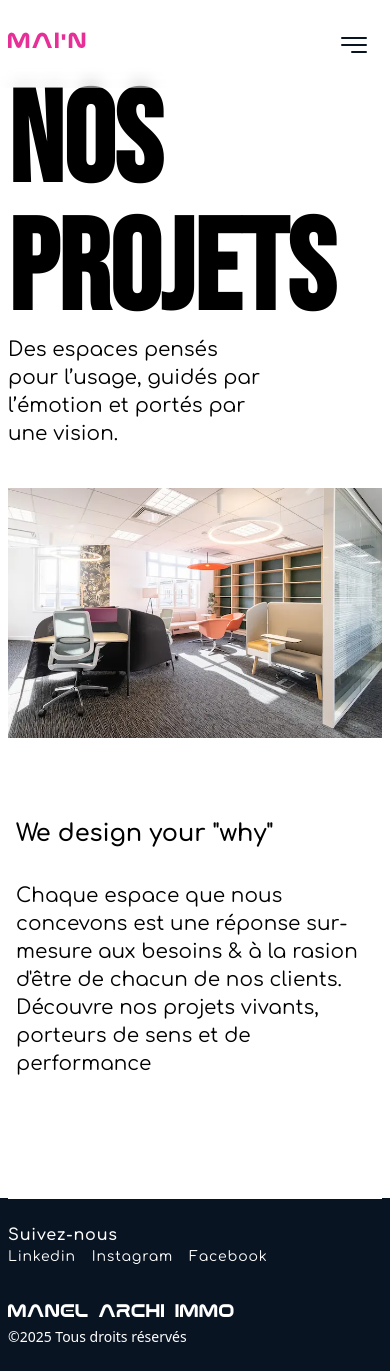
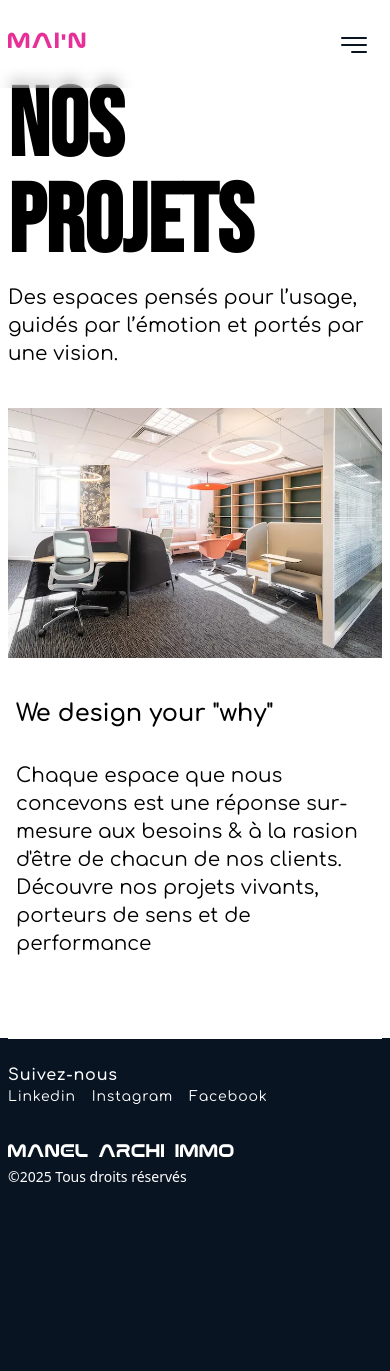
Before and after one commit to Moufid-sgh/archi, a React (Vite) app: page /projets in a window 390 px wide. After the commit the page ends 1211 px from the top, so only its background shows below. Built offline with nearby package versions, Linux system fonts and the light colour scheme.

Commit message:
fix title

```diff
--- a/src/components/BeforeServiceSlide.jsx
+++ b/src/components/BeforeServiceSlide.jsx
@@ -22,11 +22,11 @@ const BeforeServiceSlide = () => {
                 return gsap.from(self.chars, {
                     duration: 1,
                     ease: "sine.inOut",
-                    yPercent: 150,
+                    yPercent: 170,
                     stagger: 0.02,
                     scrollTrigger: {
                         trigger: BeforeServiceRef.current,
-                        start: 'center 80%',
+                        start: 'center 85%',
                         end: 'bottom center',
                         toggleActions: 'play none none none',
                         once: true,
@@ -40,7 +40,7 @@ const BeforeServiceSlide = () => {
 
     return (
         <div ref={BeforeServiceRef} className='h-fit flex flex-col px-2 lg:px-8 py-8'>
-            <p className='BebasNeue text-6xl lg:text-8xl text-center '>
+            <p className='BebasNeue text-5xl lg:text-8xl text-center '>
                 MAI’N votre partenaire expert pour l’aménagement de vos bureaux
             </p>
 
--- a/src/components/projets/FirstSection.jsx
+++ b/src/components/projets/FirstSection.jsx
@@ -8,8 +8,6 @@ import mainImg from '/projets-main.webp'
 const FirstSection = () => {
 
     const firstSectionRef = useRef(null)
-    const titleRef = useRef(null);
-    const subtitleRef = useRef(null);
     const imgContainerRef = useRef(null);
     const imgRef = useRef(null);
 
@@ -20,26 +18,8 @@ const FirstSection = () => {
         tl.from(imgContainerRef.current, 1, { yPercent: -100, autoAlpha: 0 })
             .from(imgRef.current, 1, { yPercent: 100, scale: 1.3, delay: -1 })
 
-        //for title
-        // gsap.from(titleRef.current, { y: 100, autoAlpha: 0, ease: 'power2.out', duration: 0.6 })
-
-        // new SplitText(subtitleRef.current, {
-        //     type: "lines",
-        //     autoSplit: true,
-        //     onSplit: (self) => {
-        //         return gsap.from(self.lines, {
-        //             y: 100,
-        //             autoAlpha: 0,
-        //             stagger: 0.05,
-        //             delay: 0.2,
-        //             ease: 'power2.out',
-        //             duration: 0.8
-        //         });
-        //     }
-        // });
-
-        //  new SplitText(".anim", { type: "lines", linesClass: "lineParent" });
-        new SplitText(".anim", {
+        //for text
+        new SplitText("p", {
             type: "lines",
             mask: "lines",
             autoSplit: true,
@@ -58,23 +38,23 @@ const FirstSection = () => {
 
 
     return (
-        <div ref={firstSectionRef} className='bg-white text-black min-h-screen lg:flex flex-col items-center'>
+        <div className='bg-white text-black min-h-screen lg:flex flex-col items-center'>
 
-            <div className='md:flex items-center justify-between w-full mt-20 md:mt-40'>
-                <div className='mb-10 md:mb-0 lg:w-1/2'>
-                    {/* <div className='overflow-hidden'> */}
-                        <p  className="anim text-9xl font-semibold BebasNeue">NOS PROJETS</p>
-                    {/* </div> */}
-                    {/* <div className='overflow-hidden'> */}
-                        <p  className='anim text-xl pr-28'>Des espaces pensés pour l’usage, guidés par l’émotion et portés par une vision.</p>
-                    {/* </div> */}
+            <div ref={firstSectionRef} className='lg:flex items-center justify-between w-full mt-20 md:mt-40'>
+                <div className='mb-10 lg:mb-0 lg:w-1/2'>
+                    <p className="text-8xl lg:text-9xl font-semibold BebasNeue mb-3">
+                        NOS PROJETS
+                    </p>
+                    <p className='text-xl lg:pr-28'>
+                        Des espaces pensés pour l’usage, guidés par l’émotion et portés par une vision.
+                    </p>
                 </div>
                 <div className='overflow-hidden' ref={imgContainerRef} >
                     <img src={mainImg} alt='img' ref={imgRef} />
                 </div>
             </div>
 
-            <div className='lg:flex items-start justify-between py-20 md:py-40 px-2 lg:px-0 lg:w-2/3'>
+            <div className='lg:flex items-start justify-between py-10 lg:py-40 px-2 lg:px-0 lg:w-2/3'>
                 <p translate="no" className='text-2xl font-semibold whitespace-nowrap'>We design your "why"</p>
                 <p className='text-xl lg:px-20 mt-8 lg:mt-0'>
                     Chaque espace que nous concevons est une réponse sur-mesure
```
